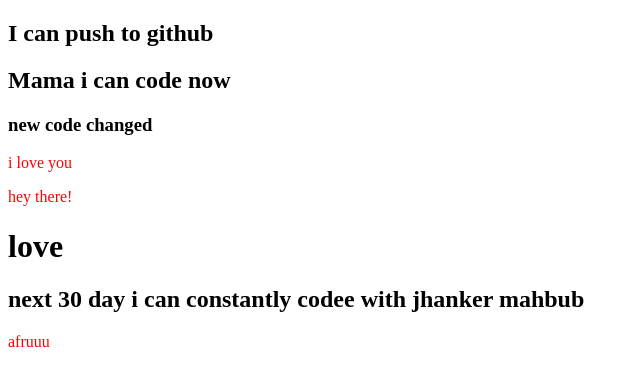
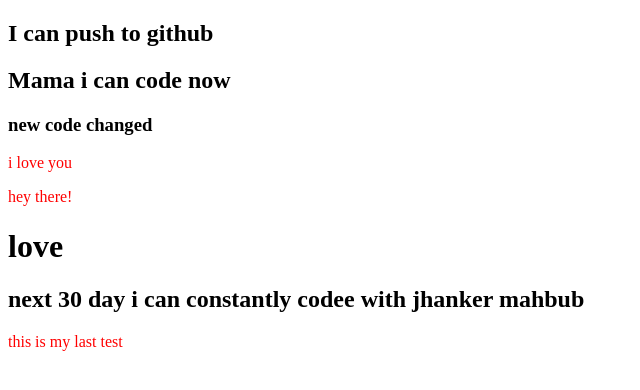
Before and after one commit to csskingrakib/my-second-repo, a plain HTML site: page index.html in a window 1280 px wide. Shown: the full height of the page, 0-640 px from the left. Drawn offline with Linux system fonts and the light colour scheme.

Commit message:
last test

```diff
--- a/index.html
+++ b/index.html
@@ -15,9 +15,7 @@
      <p>hey there!</p>
      <h1>love</h1>
      <h2>next 30 day i can constantly codee with jhanker mahbub</h2>
-     <p>
-        afruuu
-
+     <p>this is my last test
      </p>
 
      <img src="img1" alt="">
```
